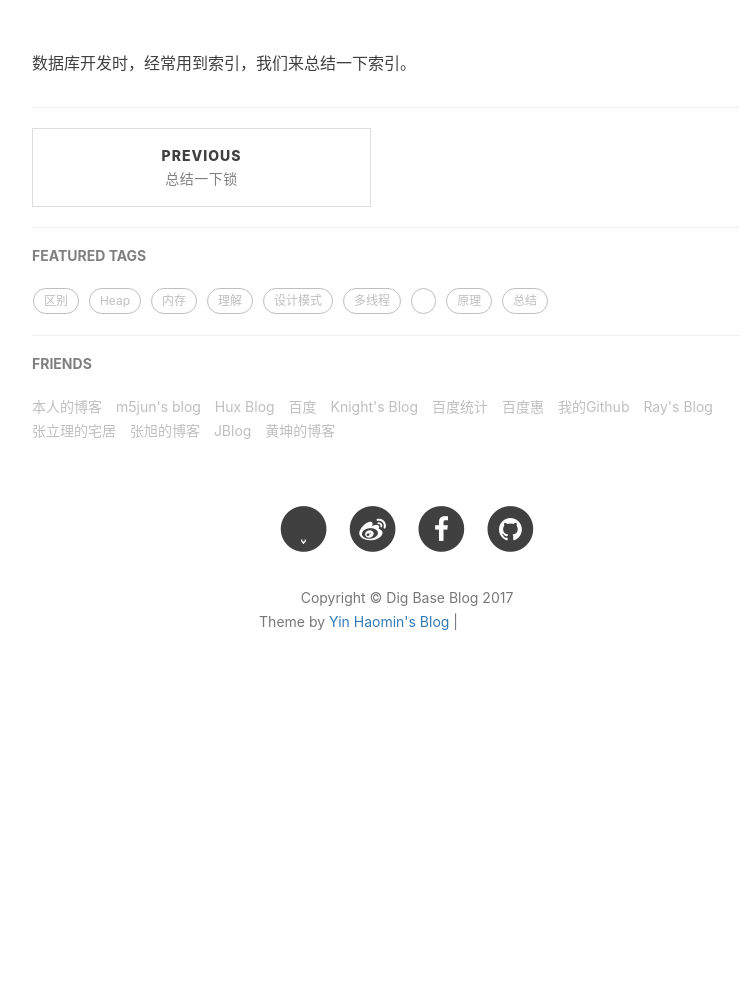
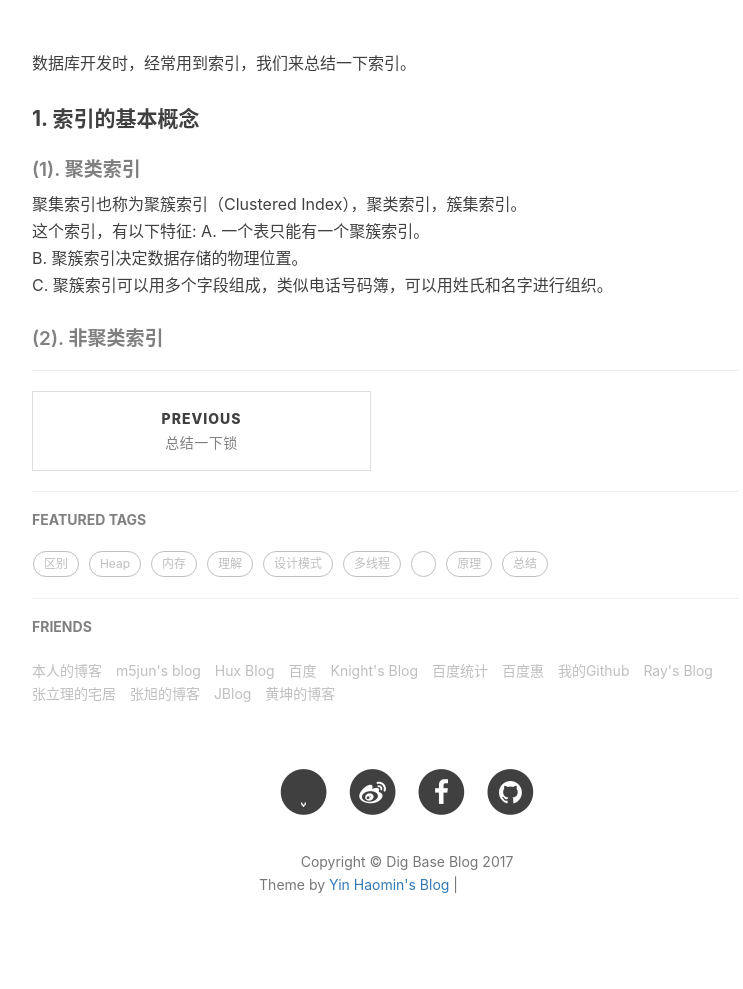
Before and after one commit to baiscjava/basicjava.github.io, a Jekyll site: the page built from _posts/2017-08-29-总结一下数据库的索引.md, in a window 1280 px wide. Shown: the part 457-1446 px from the top of the page, without its empty margins (233-976 px from the left). Built offline with Jekyll 4.4.1, drawn with Linux system fonts in a browser that asks for light colours; nearby versions of some CDN libraries; comment, search, counter and statistics services are not loaded; before the commit the page ends 1183 px from its top, so only the background shows below that; grey boxes are pictures that could not be loaded.

Commit message:
Update 2017-08-29-总结一下数据库的索引.md

```diff
--- a/_posts/2017-08-29-总结一下数据库的索引.md
+++ b/_posts/2017-08-29-总结一下数据库的索引.md
@@ -9,3 +9,13 @@ tags:
 ---
 
 数据库开发时，经常用到索引，我们来总结一下索引。<br>
+
+#### 1. 索引的基本概念<br>
+##### (1). 聚类索引<br>
+聚集索引也称为聚簇索引（Clustered Index），聚类索引，簇集索引。<br>
+这个索引，有以下特征:
+A. 一个表只能有一个聚簇索引。<br>
+B. 聚簇索引决定数据存储的物理位置。<br>
+C. 聚簇索引可以用多个字段组成，类似电话号码簿，可以用姓氏和名字进行组织。<br>
+
+##### (2). 非聚类索引<br>
```
